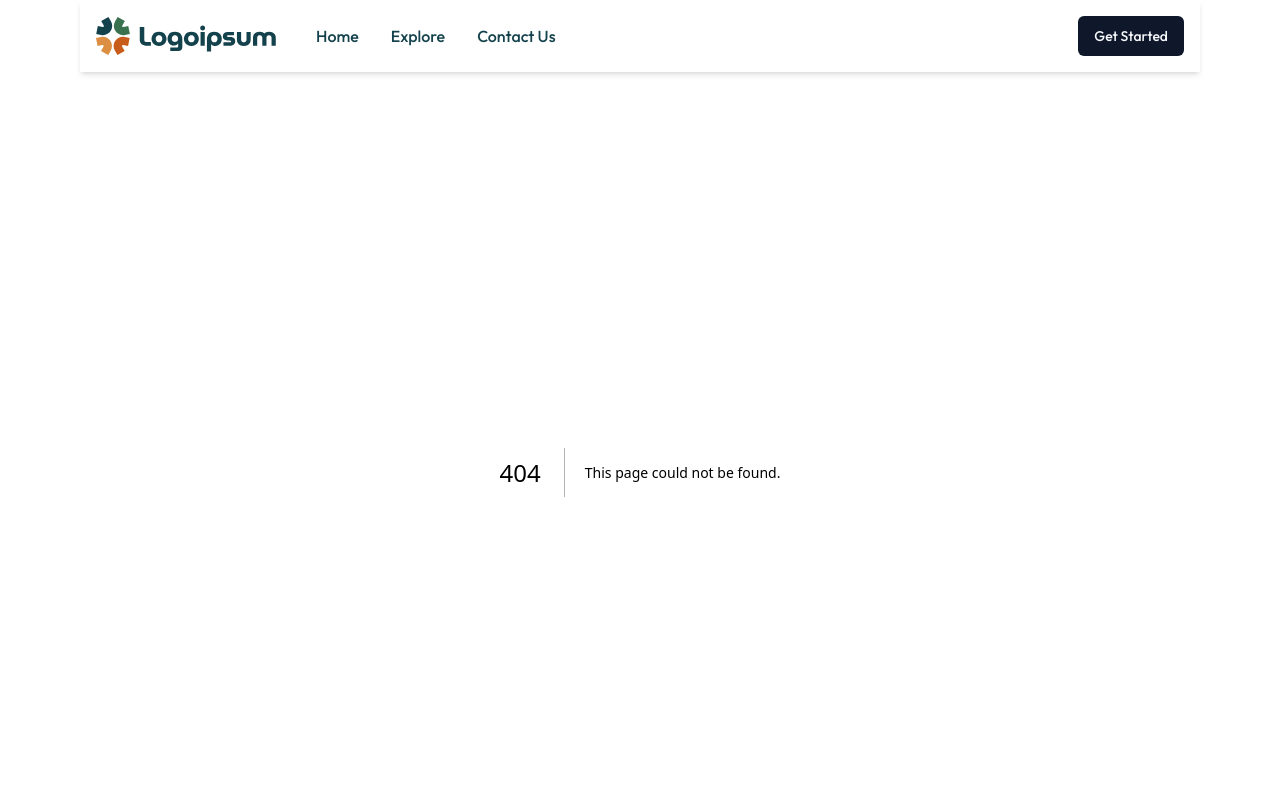
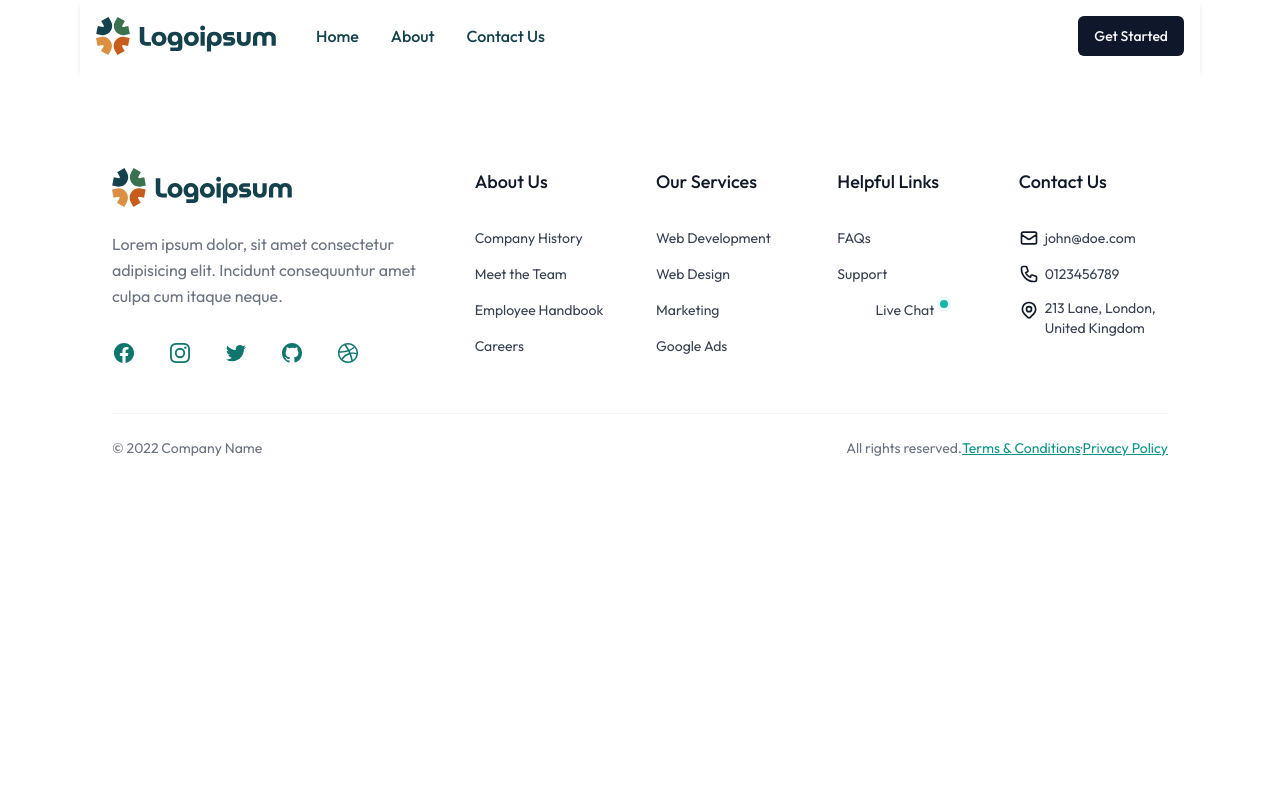
Before and after one commit to imabuzerkhan/doctor-appoinment-app, a Next.js app: page /Booking in a window 1280 px wide. Before the commit this address had no page. Shown: the top 800 px of the page. Built offline with nearby package versions, Linux system fonts and the light colour scheme.

Commit message:
start backend

```diff
--- a/src/_components/Header.jsx
+++ b/src/_components/Header.jsx
@@ -10,8 +10,8 @@ const Header = () => {
   },
   {
     id:2,
-    name:'Explore',
-    path:'/'
+    name:'About',
+    path:'/about'
 },
 {
   id:3,
@@ -32,7 +32,7 @@ const Header = () => {
 <ul className='md:flex gap-8 hidden  ' >
   {
     menu.map((item,index)=>(
-      <Link href="/" key={index} className='hover:text-blue-950 font-medium text-[#14424C] ' >{item.name}</Link>
+      <Link href={item.path} key={index} className='hover:text-blue-950 font-medium text-[#14424C] ' >{item.name}</Link>
     ))
   }
 </ul>
--- a/src/_components/PopularDoctor.jsx
+++ b/src/_components/PopularDoctor.jsx
@@ -1,5 +1,6 @@
 import React from 'react'
 import Image from 'next/image'
+import Link from 'next/link'
 
 const PopularDoctor = () => {
   return (
@@ -22,7 +23,7 @@ const PopularDoctor = () => {
         <span className='text-[#0c1019]' >25 years</span>
         <p className='text-gray-600' >Biratnagr 06, Buddha chowk</p>
         </div>
-        <button className='w-full border-2 border-[#272E3F] mt-3 rounded-lg text-md ' >Book Now</button>
+       <Link href='/Booking' > <button  className='w-full border-2 border-[#272E3F] mt-3 rounded-lg text-md ' >Book Now</button></Link>
       </div>
       {/* second card */}
       <div className="card bg-slate-50 border-2 border-gray-100 px-3 py-3 w-80   md:w-64 ">
--- /dev/null
+++ b/src/app/Booking/page.jsx
@@ -0,0 +1,11 @@
+import React from 'react'
+
+const page = () => {
+  return (
+    <div>
+
+    </div>
+  )
+}
+
+export default page
```
